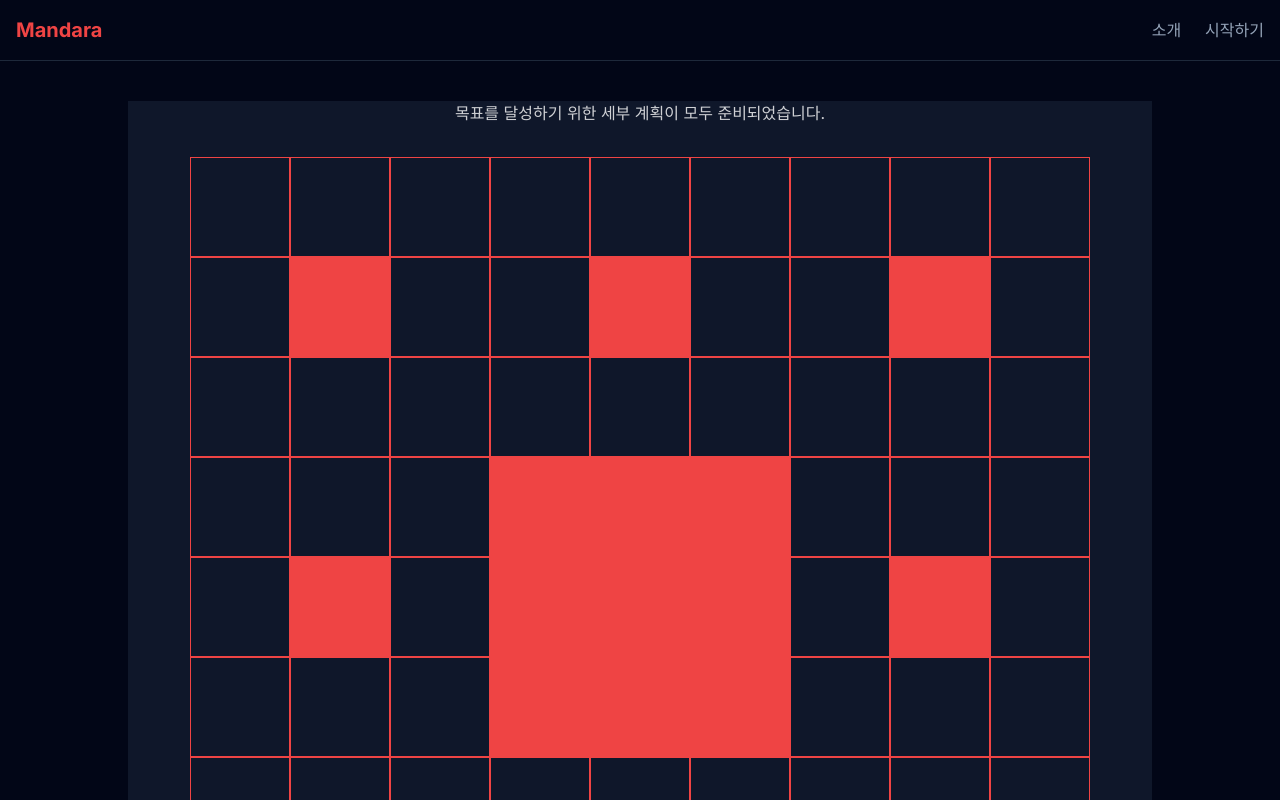
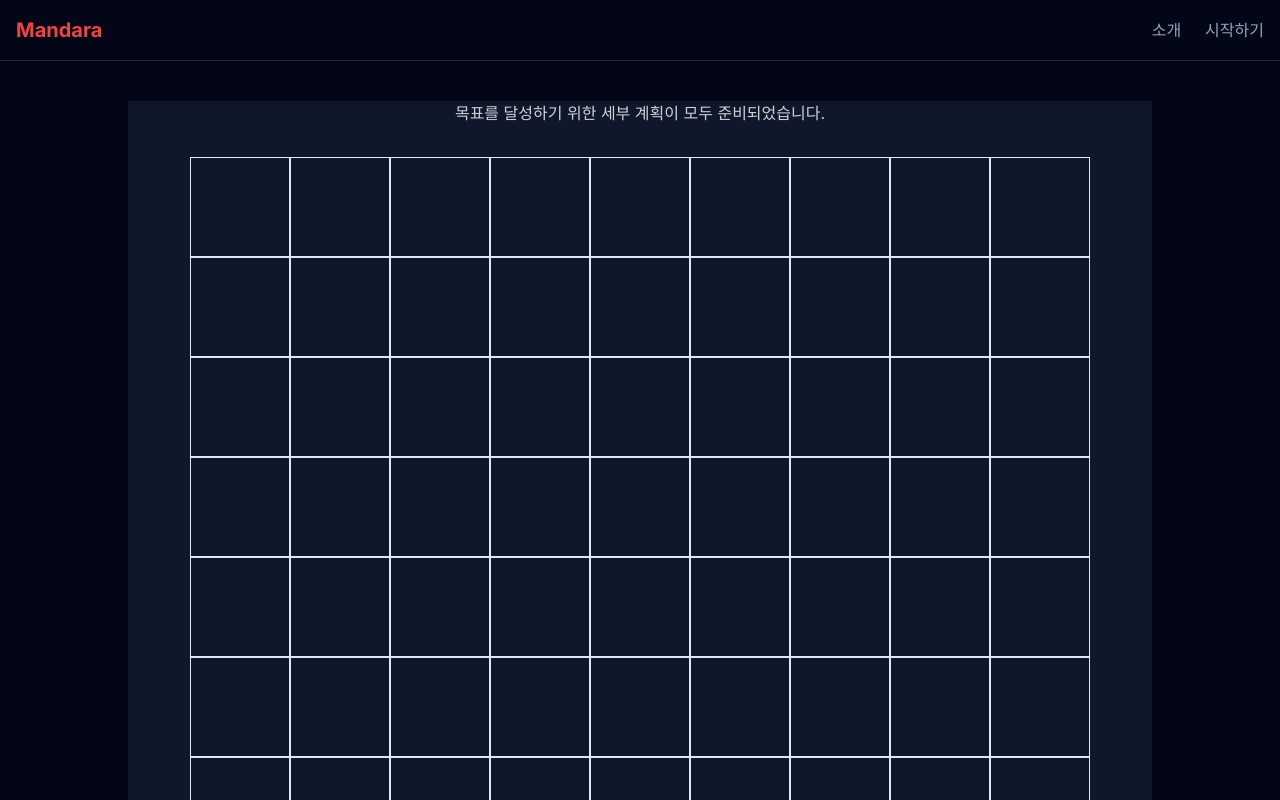
Before and after one commit to seanjr2847/mandara, a Next.js app: page /result in a window 1280 px wide. Shown: the top 800 px of the page. Built offline with nearby package versions, Linux system fonts and the light colour scheme.

Commit message:
fix. eslite error fix

```diff
--- a/src/app/create/sub-goals/page.tsx
+++ b/src/app/create/sub-goals/page.tsx
@@ -57,7 +57,7 @@ export default function SubGoalsPage() {
         <div className="text-center space-y-4">
           <h1 className="text-3xl font-bold">세부 목표 설정</h1>
           <p className="text-slate-400">
-            &ldquo;{mainGoal}&rdquo;를 이루기 위한 8가지 세부 목표를 입력해주세요.
+            &quot;{mainGoal}&quot;를 이루기 위한 8가지 세부 목표를 입력해주세요.
           </p>
         </div>
 
@@ -81,7 +81,7 @@ export default function SubGoalsPage() {
               <Input
                 value={goal}
                 onChange={(e) => setSubGoal(index, e.target.value)}
-                placeholder={`&ldquo;세부 목표&rdquo;를 입력해주세요`}
+                placeholder={`&quot;세부 목표&quot;를 입력해주세요`}
                 className="text-lg py-6"
               />
             </div>
--- a/src/app/layout.tsx
+++ b/src/app/layout.tsx
@@ -1,5 +1,6 @@
 import type { Metadata } from "next";
 import { Inter } from "next/font/google";
+import Script from "next/script";
 import "./globals.css";
 import { Header } from "@/components/layout/header";
 import { Footer } from "@/components/layout/footer";
@@ -19,12 +20,12 @@ export default function RootLayout({
   return (
     <html lang="ko">
       <head>
-        <script
-          async
+        <Script
           src="https://t1.kakaocdn.net/kakao_js_sdk/2.6.0/kakao.min.js"
           integrity="sha384-6MFdIr0zOira1CHQkedUqJVql0YtcZA1P0nbPrQYJXVJZUkTk/oX4U9GhUIs3/z8"
           crossOrigin="anonymous"
-        ></script>
+          strategy="lazyOnload"
+        />
       </head>
       <body className={`${inter.className} bg-slate-950 text-white min-h-screen flex flex-col`}>
         <Header />
--- a/src/components/result/full-mandal.tsx
+++ b/src/components/result/full-mandal.tsx
@@ -22,9 +22,10 @@ export function FullMandal({
   const renderCell = (text: string, isCenter: boolean = false, isMainCell: boolean = false) => (
     <div
       className={cn(
-        "relative w-[100px] h-[100px] border border-red-500",
+        "relative w-[100px] h-[100px] border",
+        theme.border,
         {
-          "bg-red-500": isCenter || isMainCell,
+          [theme.background]: isCenter || isMainCell,
           "bg-slate-900": !isCenter && !isMainCell,
         }
       )}
--- a/src/components/share/full-mandal.tsx
+++ b/src/components/share/full-mandal.tsx
@@ -13,10 +13,9 @@ interface SubMandalProps {
   subGoal: string;
   details: string[];
   theme: Theme;
-  isCenter?: boolean;
 }
 
-function SubMandal({ subGoal, details, theme, isCenter = false }: SubMandalProps) {
+function SubMandal({ subGoal, details, theme }: SubMandalProps) {
   // 3x3 그리드의 각 셀 위치에 대한 인덱스 매핑
   const cellOrder = [0, 1, 2, 7, -1, 3, 6, 5, 4];
 
@@ -61,7 +60,6 @@ export function FullMandal({
             subGoal={data.subGoals[index] || ""}
             details={data.subGoalDetails[index]?.tasks || Array(8).fill("")}
             theme={theme}
-            isCenter={index === 4}
           />
         ))}
       </div>
```
